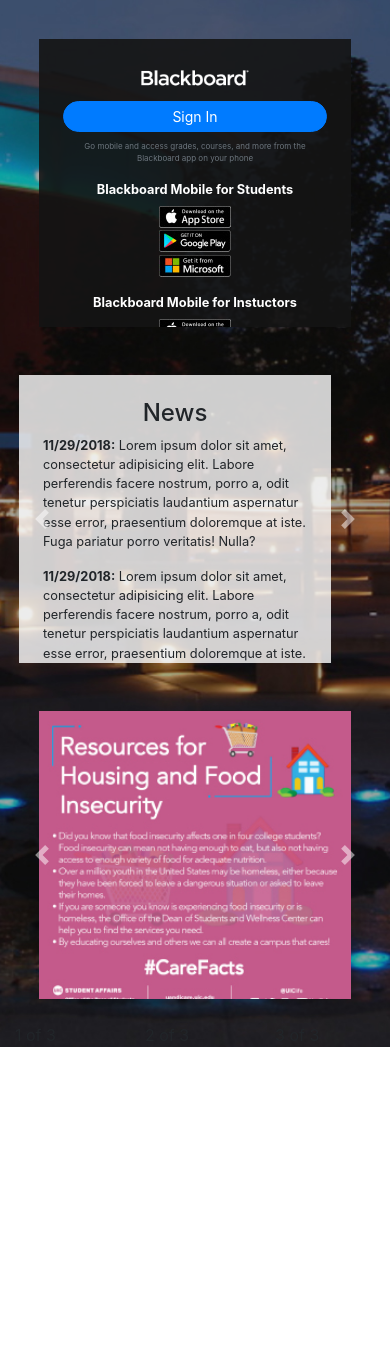
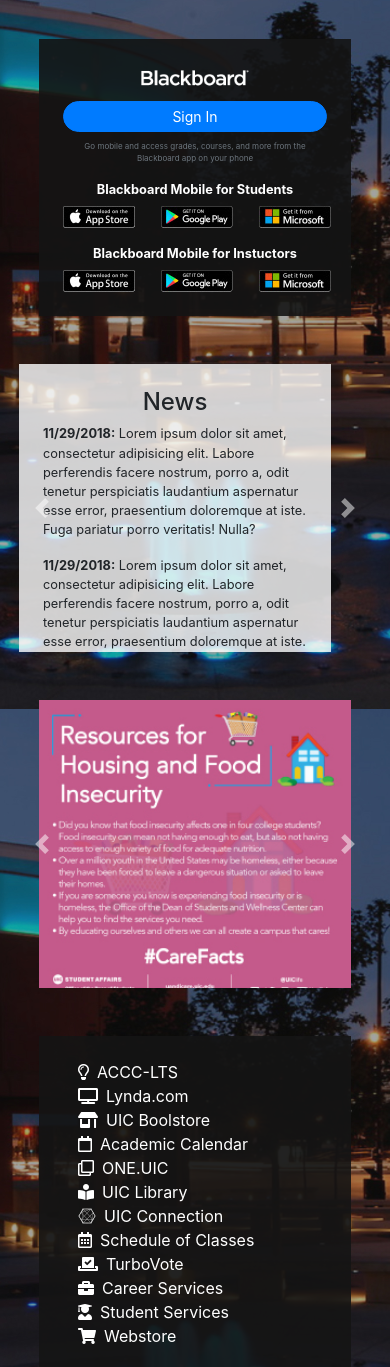
Before and after one commit to kirillovmr/uiccontest, a plain HTML site: page index.html in a window 390 px wide. Shown: the part 135-1502 px from the top of the page. Before the commit the page ends 1182 px from the top, so only its background shows below. Drawn offline with nearby package versions, Linux system fonts and the light colour scheme.

Commit message:
Added Links block

```diff
--- a/index.html
+++ b/index.html
@@ -6,6 +6,7 @@
   <title>UIC Contest</title>
 
   <link rel="stylesheet" href="https://stackpath.bootstrapcdn.com/bootstrap/4.2.1/css/bootstrap.min.css" integrity="sha384-GJzZqFGwb1QTTN6wy59ffF1BuGJpLSa9DkKMp0DgiMDm4iYMj70gZWKYbI706tWS" crossorigin="anonymous">
+  <link rel="stylesheet" href="https://use.fontawesome.com/releases/v5.7.1/css/all.css" integrity="sha384-fnmOCqbTlWIlj8LyTjo7mOUStjsKC4pOpQbqyi7RrhN7udi9RwhKkMHpvLbHG9Sr" crossorigin="anonymous">
   <link rel="stylesheet" href="./styles/index.css">
 </head>
 <body>
@@ -17,7 +18,7 @@
     </div>
 
     <div class="row">
-      <div class="col-md-12 col-lg-4">
+      <div class="offset-md-3 offset-lg-0 col-md-6 col-lg-4">
         <div class="carousel-item active p-4">
           <div class="p-4 bg-black fixed-height text-center text-white">
             <img src="./img/Logo-Blackboard.png" height="30px" alt="Blackboard logo">
@@ -25,25 +26,25 @@
             <p class="small-xs text-muted">Go mobile and access grades, courses, and more from the Blackboard app on your phone</p>
             <p class="small mb-1"><strong>Blackboard Mobile for Students</strong></p>
             <div class="row">
-              <div class="col-sm-4">
+              <div class="col-4">
                 <img src="./img/button-apple.jpg" alt="">
               </div>
-              <div class="col-sm-4">
+              <div class="col-4">
                 <img src="./img/button-googleplay.jpg" alt="">
               </div>
-              <div class="col-sm-4">
+              <div class="col-4">
                 <img src="./img/button-microsoft.jpg" alt="">
               </div>
             </div>
             <p class="small mb-1 mt-3"><strong>Blackboard Mobile for Instuctors</strong></p>
             <div class="row">
-              <div class="col-sm-4">
+              <div class="col-4">
                 <img src="./img/button-apple.jpg" alt="">
               </div>
-              <div class="col-sm-4">
+              <div class="col-4">
                 <img src="./img/button-googleplay.jpg" alt="">
               </div>
-              <div class="col-sm-4">
+              <div class="col-4">
                 <img src="./img/button-microsoft.jpg" alt="">
               </div>
             </div>
@@ -101,18 +102,25 @@
       </div>
     </div>
 
-    <div class="row">
-        <div class="col">
-          1 of 3
-        </div>
-        <div class="col">
-          2 of 3
-        </div>
-        <div class="col">
-          3 of 3
+    <div class="row bg-black m-4 p-4 text-white">
+      <div class="col-sm-0 col-md-1"></div>
+      <div class="col">
+        <div class="row">
+          <div class="col-xs-6 col-md-4"><i class="far fa-lightbulb mr-2"></i>ACCC-LTS</div>
+          <div class="col-sm-6 col-md-4"><i class="fas fa-tv mr-2"></i>Lynda.com</div>
+          <div class="col-sm-6 col-md-4"><i class="fas fa-store-alt mr-2"></i>UIC Boolstore</div>
+          <div class="col-sm-6 col-md-4"><i class="far fa-calendar mr-2"></i>Academic Calendar</div>
+          <div class="col-sm-6 col-md-4"><i class="far fa-clone mr-2"></i>ONE.UIC</div>
+          <div class="col-sm-6 col-md-4"><i class="fas fa-book-reader mr-2"></i>UIC Library</div>
+          <div class="col-sm-6 col-md-4"><i class="fab fa-connectdevelop mr-2"></i>UIC Connection</div>
+          <div class="col-sm-6 col-md-4"><i class="far fa-calendar-alt mr-2"></i>Schedule of Classes</div>
+          <div class="col-sm-6 col-md-4"><i class="fas fa-vote-yea mr-2"></i>TurboVote</div>
+          <div class="col-sm-6 col-md-4"><i class="fas fa-briefcase mr-2"></i>Career Services</div>
+          <div class="col-sm-6 col-md-4"><i class="fas fa-user-graduate mr-2"></i>Student Services</div>
+          <div class="col-sm-6 col-md-4"><i class="fas fa-shopping-cart mr-2"></i>Webstore</div>
         </div>
       </div>
-  </div>
+    </div>
 
   <script src="https://code.jquery.com/jquery-3.3.1.slim.min.js" integrity="sha384-q8i/X+965DzO0rT7abK41JStQIAqVgRVzpbzo5smXKp4YfRvH+8abtTE1Pi6jizo" crossorigin="anonymous"></script>
   <script src="https://cdnjs.cloudflare.com/ajax/libs/popper.js/1.14.6/umd/popper.min.js" integrity="sha384-wHAiFfRlMFy6i5SRaxvfOCifBUQy1xHdJ/yoi7FRNXMRBu5WHdZYu1hA6ZOblgut" crossorigin="anonymous"></script>
--- a/styles/index.css
+++ b/styles/index.css
@@ -1,5 +1,5 @@
 body {
-  min-height: 100vh;
+  height: 100vh;
   background-image: url(../img/background.jpg);
   background-size: cover;
   background-position: center;
```
